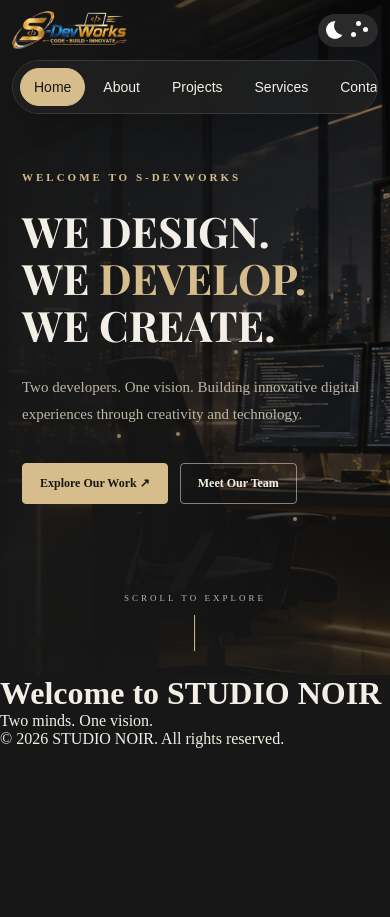
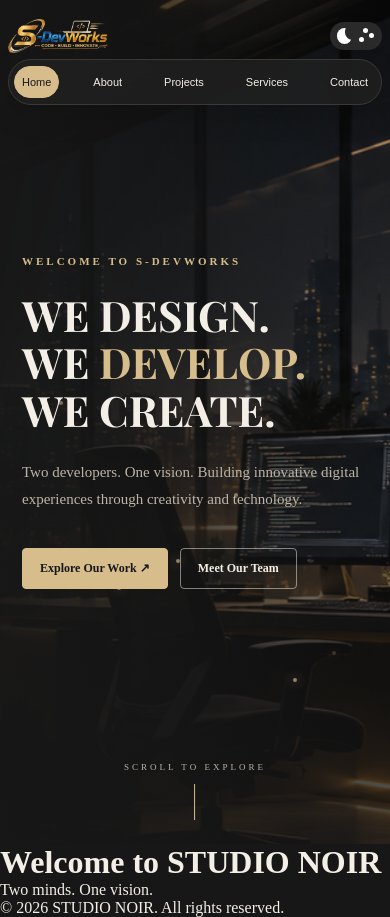
Before and after one commit to MdSahabuddin-code/Portfolio, a React (Vite) app: page / in a window 390 px wide. Before the commit the page ends 844 px from the top, so only its background shows below. Built offline with nearby package versions, Linux system fonts and the light colour scheme.

Commit message:
adjusted the nav bar for smaller screen

```diff
--- a/src/styles/hero.css
+++ b/src/styles/hero.css
@@ -62,10 +62,10 @@
   position: relative;
 
   width: 100%;
-  height: 85vh;
+  height: 100vh;
 
   min-height: 600px;
-  max-height: 900px;
+  max-height: none;
 
   overflow: hidden;
 
@@ -487,8 +487,9 @@
 @media (max-width: 700px) {
 
   .hero {
-    height: 80vh;
+    height: 100svh;
     min-height: 600px;
+    max-height: none;
   }
 
   .hero-background img {
--- a/src/styles/navbar.css
+++ b/src/styles/navbar.css
@@ -266,36 +266,37 @@
 
   .navbar {
     top: 10px;
-
     margin: 0;
-    padding: 0 12px;
-
-    gap: 10px;
+    padding: 8px 8px;
+    gap: 5px;
     flex-wrap: wrap;
   }
 
   .navbar-logo img {
-    width: 115px;
-    height: 40px;
+    width: 100px;
+    height: 36px;
   }
 
   .switch {
-    font-size: 15px;
+    font-size: 13px;
   }
 
   .nav-menu {
     order: 3;
+    width: 100%;
+    overflow-x: visible;
 
-    width: 100%;
-    overflow-x: auto;
+    display: flex;
+    justify-content: space-between;
+    gap: 0;
 
-    justify-content: flex-start;
-    gap: 4px;
-
-    border-radius: 30px;
+    padding: 6px 5px;
+    border-radius: 25px;
   }
 
   .nav-link {
-    padding: 10px 13px;
+    padding: 9px 7px;
+    font-size: 11px;
+    white-space: nowrap;
   }
 }
```
